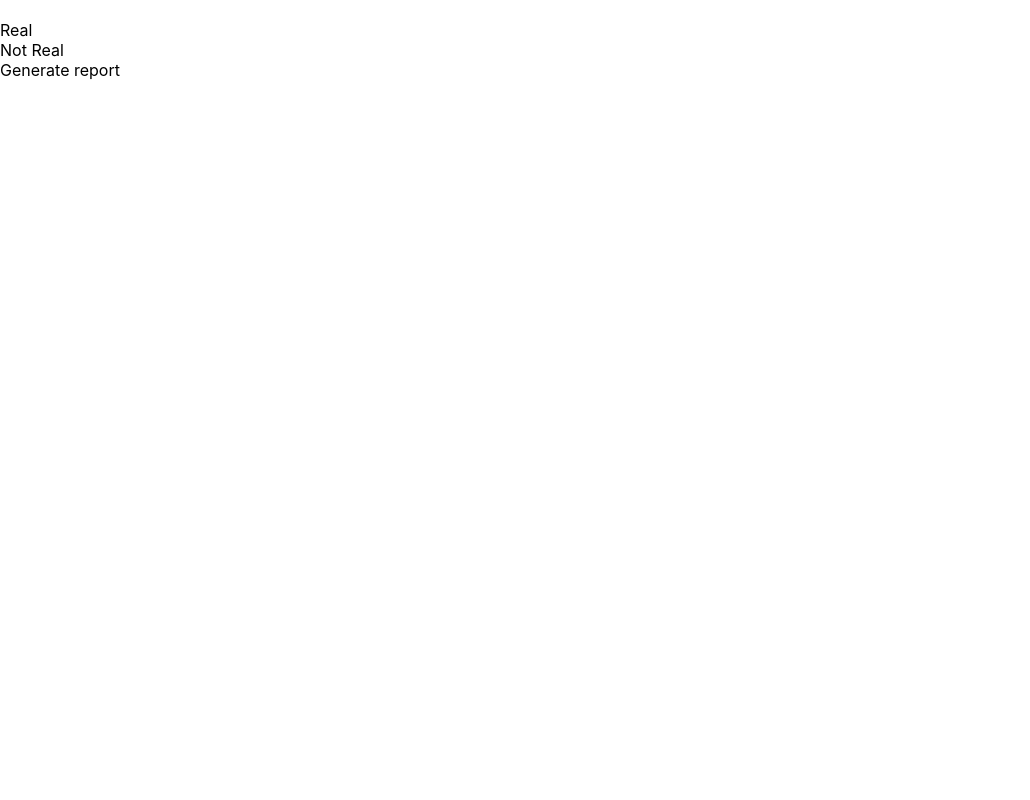
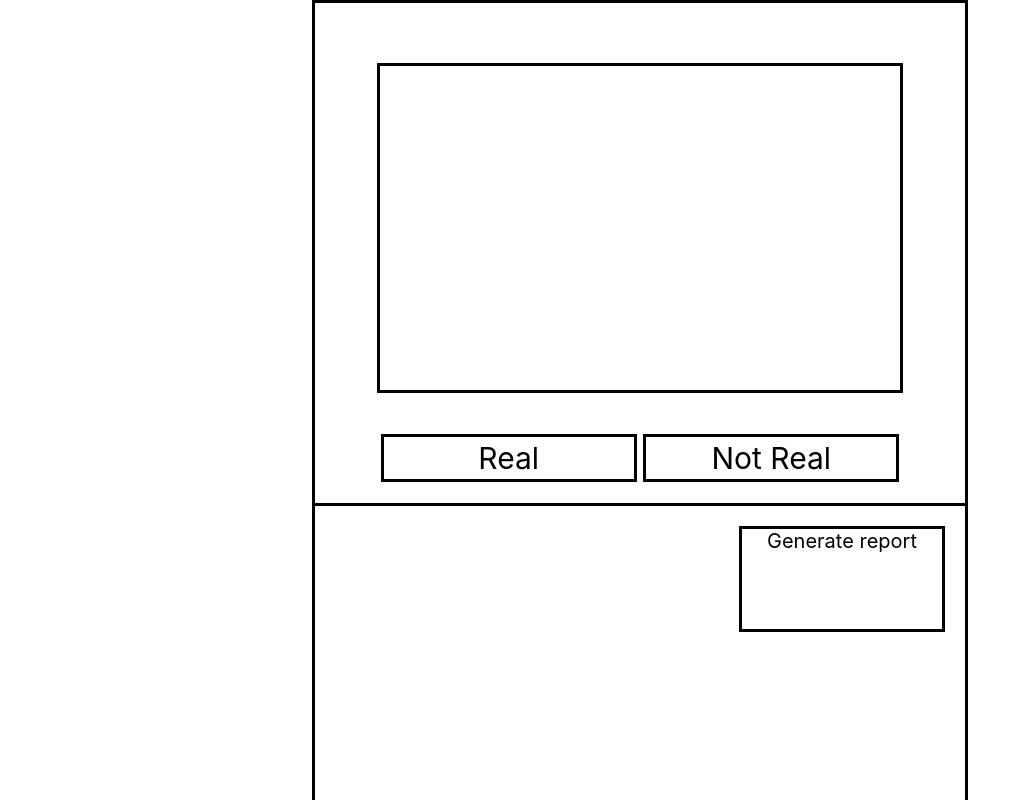
Before and after one commit to StefanGuzun/image-Select, a React (Create React App) app: page / in a window 1280 px wide. Shown: the top 800 px of the page, without its empty margins (0-1030 px from the left). Built offline with nearby package versions, Linux system fonts and the light colour scheme.

Commit message:
Main Page ready

```diff
--- a/src/App.css
+++ b/src/App.css
@@ -1,4 +1,6 @@
 .App {
+  display: flex;
+  justify-content: center;
   height: 100%;
   width: 100%;
 }
--- a/src/components/MainPage/MainPage.css
+++ b/src/components/MainPage/MainPage.css
@@ -1,7 +1,7 @@
 .MainContainer {
     border: 3px solid black;
-    height: 2375px;
-    width: 1475px;
+    height: 1000px;
+    width: 650px;
 }
 
 .UpperContainer {
@@ -27,6 +27,7 @@
 
 .Buttons {
     margin-top: 30px;
+    margin-bottom: 10px;
     display: flex;
     flex-direction: row;
     align-items: center;
@@ -42,7 +43,7 @@
     border: 3px solid black;
     height: 60%;
     width: 48%;
-    font-size: 50px;
+    font-size: 30px;
     margin-right: 5px;
 }
 
@@ -53,7 +54,7 @@
     border: 3px solid black;
     height: 60%;
     width: 48%;
-    font-size: 50px;
+    font-size: 30px;
 }
 
 .LowerContainer {
@@ -61,13 +62,24 @@
     width: 100%;
 }
 
+.GenerateReportContainer {
+    display: flex;
+    justify-content: flex-end;
+    width: 100%;
+    height: 130px;
+}
+
 .GenerateReport {
-    position: relative;
+    margin-top: 20px;
+    margin-right: 20px;
     border: 3px solid black;
-    top: 30px;
-    left: 1120px;
-    height: 150px;
-    width: 320px;
+    height: 100px;
+    width: 200px;
     text-align: center;
-    font-size: 50px;
+    font-size: 20px;
 }
+
+.NotRealPhotoStorage {
+    width: 100%;
+    height: 350px;
+}
--- a/src/components/MainPage/MainPage.tsx
+++ b/src/components/MainPage/MainPage.tsx
@@ -1,4 +1,5 @@
 import React from "react"
+import "./MainPage.css"
 
 const MainPage = () => {
   return (
@@ -17,7 +18,12 @@ const MainPage = () => {
         </div>
       </div>
       <div className="LowerContainer">
+          <div className="GenerateReportContainer">
         <div className="GenerateReport">Generate report</div>
+          </div>
+          <div className="NotRealPhotoStorage">
+
+          </div>
       </div>
     </div>
   )
```
